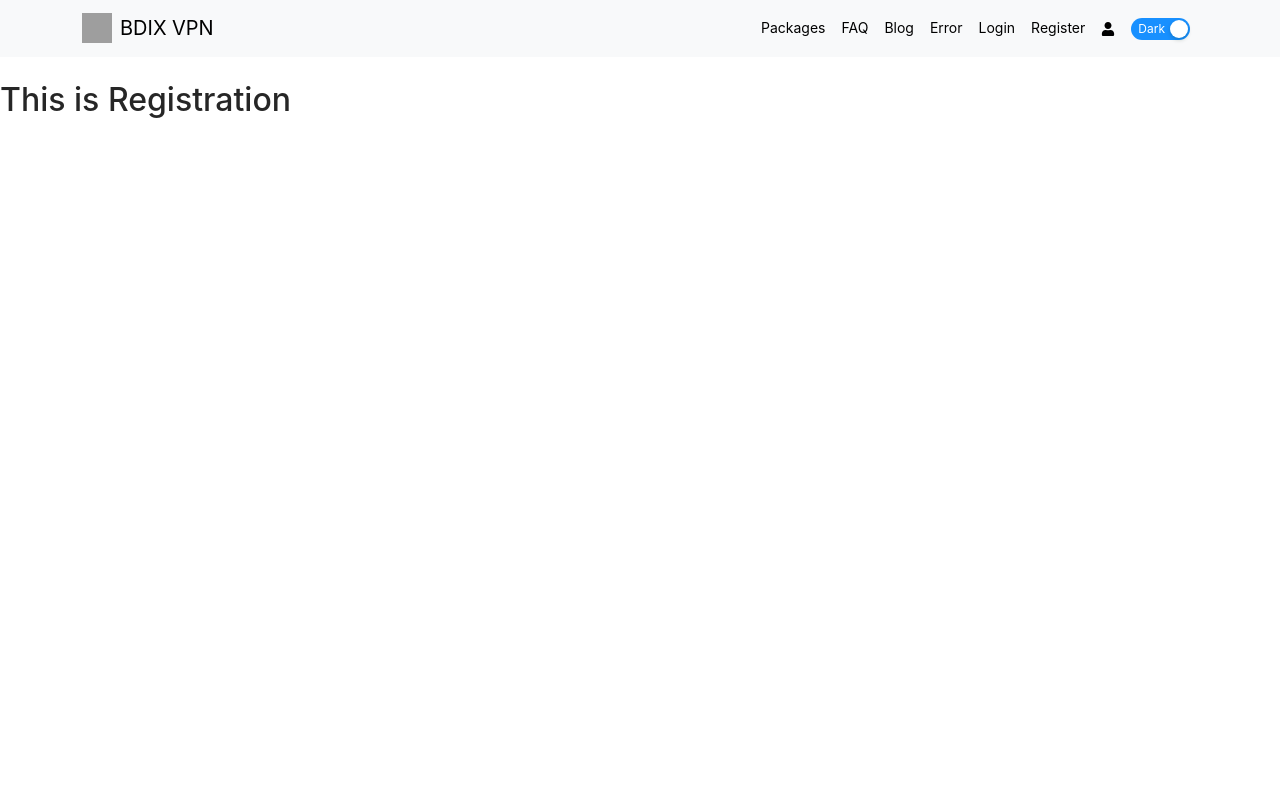
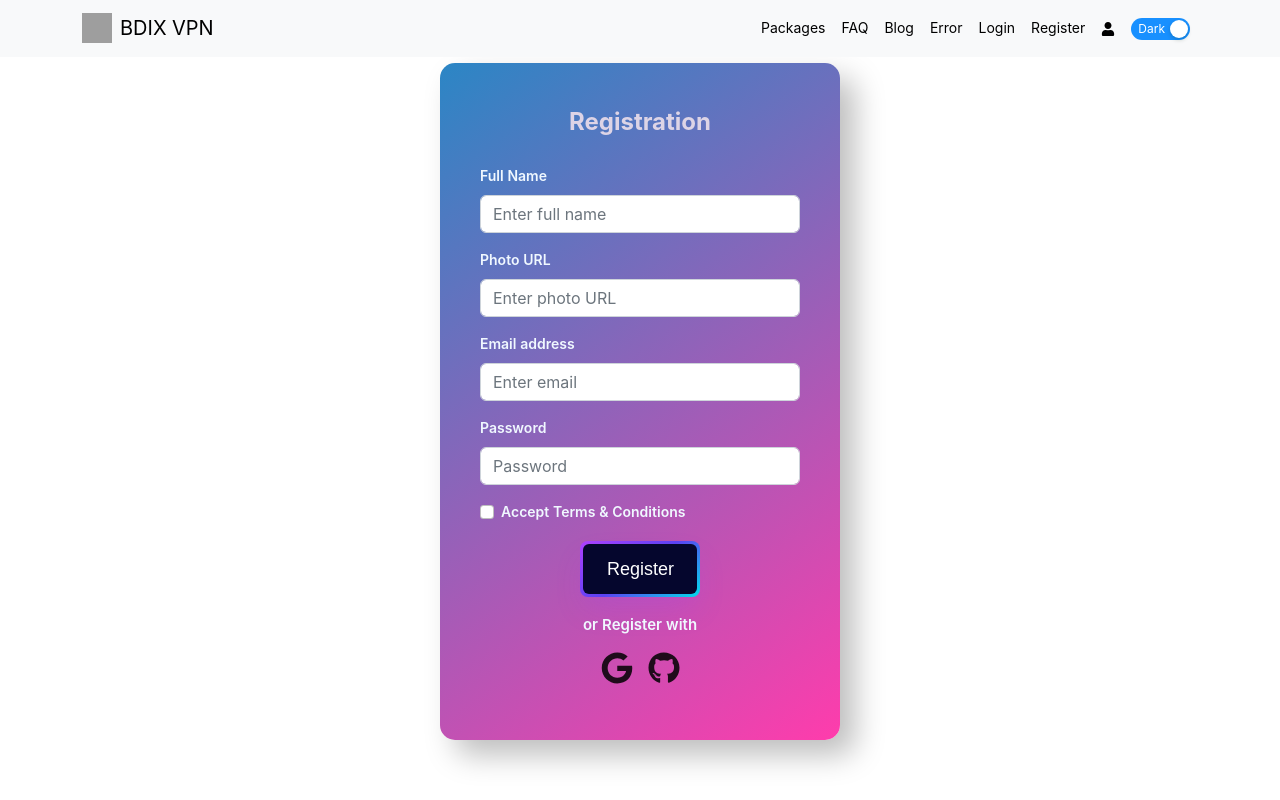
Before and after one commit to siamshahriar/Bdix-vpn-client, a React (Create React App) app: page /register in a window 1280 px wide. Built offline with nearby package versions, Linux system fonts and the light colour scheme; no server answers; grey boxes are pictures that could not be loaded.

Commit message:
registration form done

```diff
--- a/src/App.css
+++ b/src/App.css
@@ -1,38 +1,7 @@
-.App {
-  text-align: center;
+@import url("https://fonts.googleapis.com/css2?family=Poppins:wght@100;200;300;400;500;600;700;800;900&family=Roboto:wght@100;300;400;500;700;900&display=swap");
+
+@import url("https://fonts.googleapis.com/css2?family=Nunito:wght@200;300;400;500;600;700;800;900;1000&family=Poppins:wght@100;200;300;400;500;600;700;800;900&display=swap");
+
+body {
+  font-family: "Nunito", sans-serif;
 }
-
-.App-logo {
-  height: 40vmin;
-  pointer-events: none;
-}
-
-@media (prefers-reduced-motion: no-preference) {
-  .App-logo {
-    animation: App-logo-spin infinite 20s linear;
-  }
-}
-
-.App-header {
-  background-color: #282c34;
-  min-height: 100vh;
-  display: flex;
-  flex-direction: column;
-  align-items: center;
-  justify-content: center;
-  font-size: calc(10px + 2vmin);
-  color: white;
-}
-
-.App-link {
-  color: #61dafb;
-}
-
-@keyframes App-logo-spin {
-  from {
-    transform: rotate(0deg);
-  }
-  to {
-    transform: rotate(360deg);
-  }
-}
--- a/src/App.js
+++ b/src/App.js
@@ -1,6 +1,6 @@
 import { RouterProvider } from "react-router-dom";
+import { routes } from "./Routes/Routes";
 import "./App.css";
-import { routes } from "./Routes/Routes";
 
 function App() {
   return (
--- a/src/Pages/Registration/Register.js
+++ b/src/Pages/Registration/Register.js
@@ -1,9 +1,64 @@
 import React from "react";
+import { Link } from "react-router-dom";
+import Form from "react-bootstrap/Form";
+import { FaGoogle, FaGithub } from "react-icons/fa";
+import "./Registration.css";
 
 const Register = () => {
   return (
-    <div>
-      <h2>This is Registration</h2>
+    <div className="container fullCon">
+      <div className="regContainer">
+        <Form className="mx-auto regForm">
+          <Form.Group className="mb-3" controlId="formBasicEmail">
+            <p className="loginHeading">Registration</p>
+            <Form.Label className="emailName">Full Name</Form.Label>
+            <Form.Control
+              type="text"
+              name="name"
+              placeholder="Enter full name"
+            />
+          </Form.Group>
+          <Form.Group className="mb-3" controlId="formBasicEmail">
+            <Form.Label className="emailName">Photo URL</Form.Label>
+            <Form.Control
+              type="text"
+              name="photoURL"
+              placeholder="Enter photo URL"
+            />
+          </Form.Group>
+          <Form.Group className="mb-3" controlId="formBasicEmail">
+            <Form.Label className="emailName">Email address</Form.Label>
+            <Form.Control type="email" name="email" placeholder="Enter email" />
+          </Form.Group>
+          <Form.Group className="mb-3" controlId="formBasicPassword">
+            <Form.Label className="emailName">Password</Form.Label>
+            <Form.Control
+              type="password"
+              name="password"
+              placeholder="Password"
+            />
+          </Form.Group>
+          <Form.Group className="mb-3" controlId="formBasicCheckbox">
+            <Form.Check
+              type="checkbox"
+              className="emailName"
+              label="Accept Terms & Conditions"
+            />
+          </Form.Group>
+          <Link className="btnSubmit" variant="primary" type="submit">
+            <span class="text">Register</span>
+          </Link>
+          <Form.Group className="mb-3" controlId="formBasicEmail">
+            <p className="emailName regWith text-center mt-3">
+              or Register with
+            </p>
+            <div className="iconsgg">
+              <FaGoogle className=" loginIcon"></FaGoogle>
+              <FaGithub className=" loginIcon"></FaGithub>
+            </div>
+          </Form.Group>
+        </Form>
+      </div>
     </div>
   );
 };
--- /dev/null
+++ b/src/Pages/Registration/Registration.css
@@ -0,0 +1,91 @@
+.regContainer {
+  height: 60vh;
+  display: flex;
+  justify-content: center;
+  align-items: center;
+}
+.regForm {
+  margin-top: 20vh;
+  width: 400px;
+  padding: 40px;
+  border-radius: 15px;
+  background: linear-gradient(145deg, #2b86c5 0%, #ff3cac 100%);
+  box-shadow: 15px 15px 30px #bebebe, -15px -15px 30px #ffffff;
+}
+
+.loginHeading {
+  text-align: center;
+  font-weight: 700;
+  font-size: 1.5rem;
+  color: rgb(221, 212, 230);
+}
+
+.emailName {
+  color: aliceblue;
+  font-weight: 600;
+}
+
+.regWith {
+  font-size: 15px;
+}
+.iconsgg {
+  display: flex;
+  justify-content: center;
+  align-items: center;
+  gap: 15px;
+}
+.loginIcon {
+  font-size: 2rem;
+}
+
+/* submit button  */
+
+.btnSubmit {
+  align-items: center;
+  background-image: linear-gradient(144deg, #af40ff, #5b42f3 50%, #00ddeb);
+  border: 0;
+  border-radius: 8px;
+  box-shadow: rgba(151, 65, 252, 0.2) 0 15px 30px -5px;
+  box-sizing: border-box;
+  color: #ffffff;
+  display: flex;
+  font-family: Phantomsans, sans-serif;
+  font-size: 18px;
+  justify-content: center;
+  line-height: 1em;
+  max-width: 100%;
+  min-width: 20px;
+  width: 120px;
+  margin: 0 auto;
+  padding: 3px;
+  text-decoration: none;
+  user-select: none;
+  -webkit-user-select: none;
+  touch-action: manipulation;
+  white-space: nowrap;
+  cursor: pointer;
+  transition: all 0.3s;
+}
+
+.btnSubmit:active,
+.btnSubmit:hover {
+  outline: 0;
+  color: white;
+}
+
+.btnSubmit span {
+  background-color: rgb(5, 6, 45);
+  padding: 16px 24px;
+  border-radius: 6px;
+  width: 100%;
+  height: 100%;
+  transition: 300ms;
+}
+
+.btnSubmit:hover span {
+  background: none;
+}
+
+.btnSubmit:active {
+  transform: scale(0.9);
+}
--- a/src/index.css
+++ b/src/index.css
@@ -1,13 +1,17 @@
 body {
   margin: 0;
-  font-family: -apple-system, BlinkMacSystemFont, 'Segoe UI', 'Roboto', 'Oxygen',
-    'Ubuntu', 'Cantarell', 'Fira Sans', 'Droid Sans', 'Helvetica Neue',
+  font-family: -apple-system, BlinkMacSystemFont, "Segoe UI", "Roboto", "Oxygen",
+    "Ubuntu", "Cantarell", "Fira Sans", "Droid Sans", "Helvetica Neue",
     sans-serif;
   -webkit-font-smoothing: antialiased;
   -moz-osx-font-smoothing: grayscale;
 }
 
 code {
-  font-family: source-code-pro, Menlo, Monaco, Consolas, 'Courier New',
+  font-family: source-code-pro, Menlo, Monaco, Consolas, "Courier New",
     monospace;
 }
+
+body {
+
+}
```
